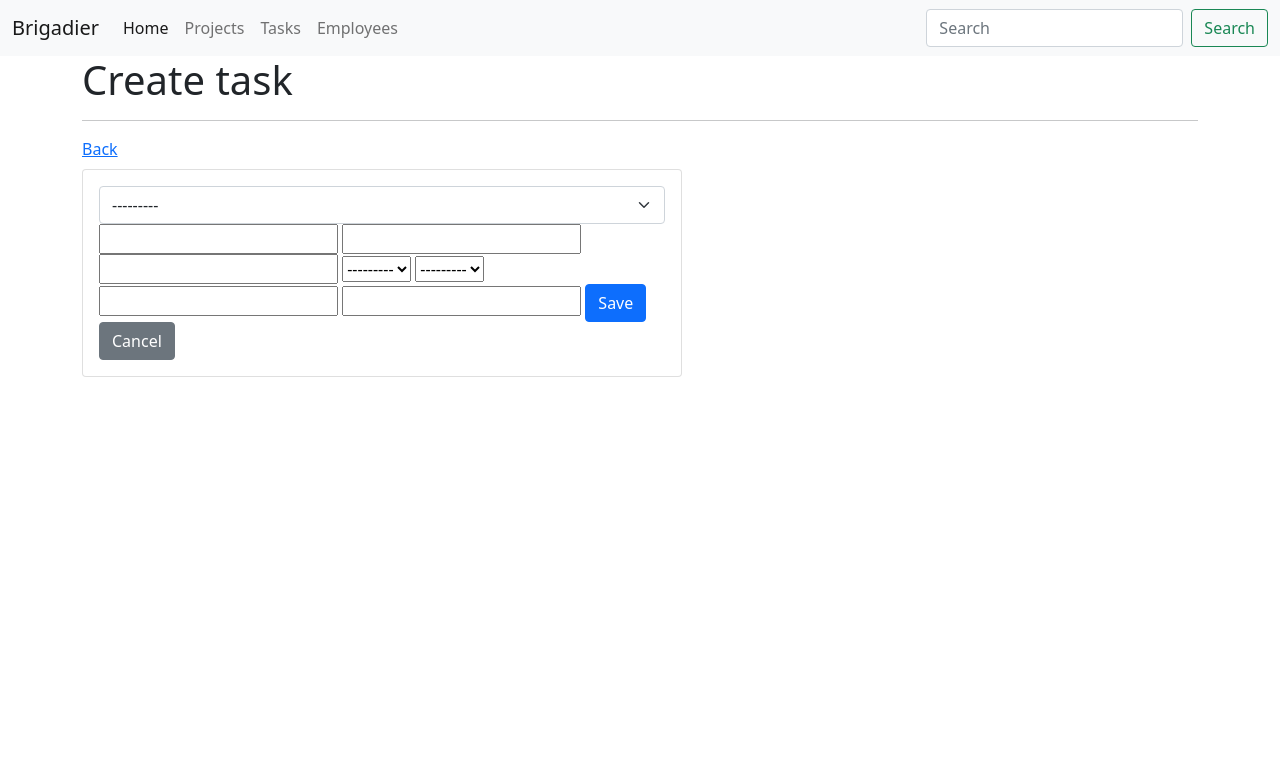
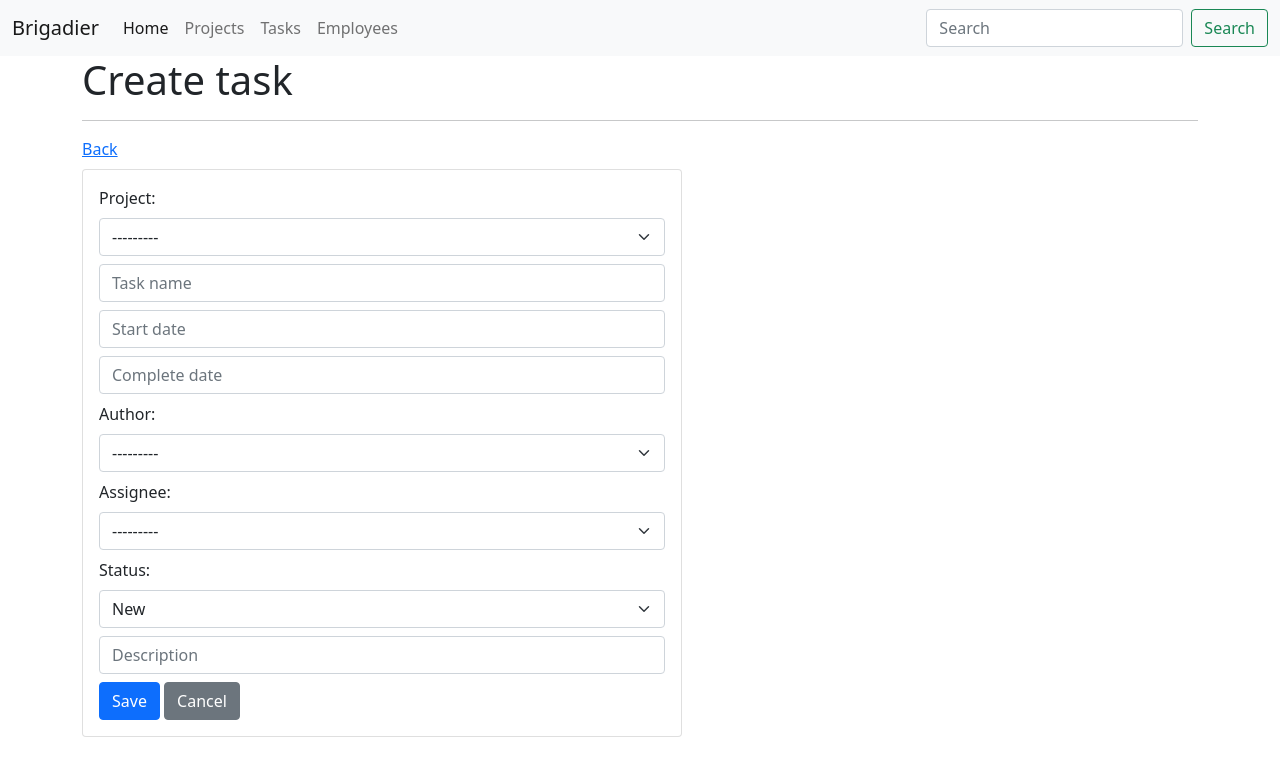
Before and after one commit to avoevodin/brigadier, a Django app: page /projects/tasks/add/ in a window 1280 px wide. Shown: the top 776 px of the page. Run offline with Django 3.2, Linux system fonts and the light colour scheme; data that the repository does not hold is empty; some libraries are stand-ins or nearby versions.

Commit message:
* update form for tasks * added crud views for tasks * added migrations * fixed typo with assignee * #2

```diff
--- a/brigadier/projects/admin.py
+++ b/brigadier/projects/admin.py
@@ -11,13 +11,13 @@ class TaskInLine(admin.StackedInline):
     model = Task
     extra = 3
     fields = [
-        'id', 'task_name', 'author', 'executor', 'start_date', 'complete_date', 'status'
+        'id', 'task_name', 'author', 'assignee', 'start_date', 'complete_date', 'status'
     ]
     readonly_fields = [
         'id'
     ]
     list_display = [
-        'id', 'task_name', 'author', 'executor', 'start_date', 'complete_date', 'status'
+        'id', 'task_name', 'author', 'assignee', 'start_date', 'complete_date', 'status'
     ]
     list_display_links = [
         'id', 'task_name'
--- a/brigadier/projects/forms.py
+++ b/brigadier/projects/forms.py
@@ -41,11 +41,35 @@ class TaskModelForm(forms.ModelForm):
         model = Task
         fields = [
             'project', 'task_name', 'start_date', 'complete_date',
-            'author', 'executor', 'status', 'description'
+            'author', 'assignee', 'status', 'description'
         ]
         widgets = {
             'project': forms.Select(attrs={
-                'class': 'form-select',
-                'aria-label': 'Select a project',
-            })
+                'class': 'form-select mb-2',
+            }),
+            'task_name': forms.TextInput(attrs={
+                'class': 'form-control mb-2',
+                'placeholder': _('Task name')
+            }),
+            'start_date': forms.DateTimeInput(attrs={
+                'class': 'form-control mb-2',
+                'placeholder': _('Start date'),
+            }),
+            'complete_date': forms.DateTimeInput(attrs={
+                'class': 'form-control mb-2',
+                'placeholder': _('Complete date'),
+            }),
+            'author': forms.Select(attrs={
+                'class': 'form-select mb-2',
+            }),
+            'assignee': forms.Select(attrs={
+                'class': 'form-select mb-2',
+            }),
+            'status': forms.Select(attrs={
+                'class': 'form-select mb-2',
+            }),
+            'description': forms.TextInput(attrs={
+                'class': 'form-control mb-2',
+                'placeholder': _('Description')
+            }),
         }
--- a/brigadier/projects/models.py
+++ b/brigadier/projects/models.py
@@ -2,6 +2,25 @@ from django.db import models
 from django.utils.translation import gettext_lazy as _
 
 from employees.models import Employee
+
+NEW = 'new'
+COMPLETED = 'completed'
+PROCESSED = 'processed'
+STATUSES = [
+    (NEW, _('New')),
+    (COMPLETED, _('Completed')),
+    (PROCESSED, _('Processed')),
+]
+
+
+def get_full_name_of_employee(employee):
+    """todo()
+
+    """
+    if employee is None:
+        return ''
+    else:
+        return employee.full_name()
 
 
 class Project(models.Model):
@@ -32,8 +51,7 @@ class Task(models.Model):
     project = models.ForeignKey(
         Project,
         verbose_name=_('Project'),
-        null=True,
-        on_delete=models.SET_NULL
+        on_delete=models.CASCADE,
     )
     task_name = models.CharField(verbose_name=_('Task name'), max_length=80)
     description = models.CharField(verbose_name=_('Description'), max_length=400)
@@ -46,14 +64,19 @@ class Task(models.Model):
         null=True,
         on_delete=models.SET_NULL
     )
-    executor = models.ForeignKey(
+    assignee = models.ForeignKey(
         Employee,
-        verbose_name=_('Executor'),
-        related_name='employee_executor',
+        verbose_name=_('Assignee'),
+        related_name='employee_assignee',
         null=True,
         on_delete=models.SET_NULL
     )
-    status = models.CharField(verbose_name=_('status'), max_length=20)
+    status = models.CharField(
+        verbose_name=_('status'),
+        max_length=20,
+        choices=STATUSES,
+        default=NEW
+    )
 
     def __str__(self):
         """todo()
@@ -65,13 +88,13 @@ class Task(models.Model):
         """todo()
 
         """
-        return self.author.full_name()
+        return get_full_name_of_employee(self.author)
 
-    def executor_full_name(self):
+    def assignee_full_name(self):
         """todo()
 
         """
-        return self.executor.full_name()
+        return get_full_name_of_employee(self.assignee)
 
     class Meta:
         verbose_name = _('Task')
--- a/brigadier/projects/templates/task_detail.html
+++ b/brigadier/projects/templates/task_detail.html
@@ -28,10 +28,10 @@
             </div>
             <div class="row">
                 <div class="col">
-                    <b>{% trans "Executor" %}</b>
+                    <b>{% trans "Assignee" %}</b>
                 </div>
                 <div class="col">
-                    {{ task.executor_full_name }}
+                    {{ task.assignee_full_name }}
                 </div>
             </div>
             <div class="row">
--- a/brigadier/projects/templates/task_form.html
+++ b/brigadier/projects/templates/task_form.html
@@ -4,8 +4,8 @@
 
 {% block container %}
     <h1>
-        {% if project %}
-            {{ project.project_name }}
+        {% if task %}
+            {{ task.task_name }}
         {% else %}
             {% translate 'Create task' %}
         {% endif %}
@@ -36,6 +36,9 @@
                             </div>
                         {% endfor %}
                     {% endif %}
+                    {% if field.widget_type == 'select' %}
+                        <label class="form-label">{{ field.label_tag }}</label>
+                     {% endif %}
                     {{ field }}
                 {% endfor %}
                 <button class="btn btn-primary" type="submit">
--- a/brigadier/projects/urls.py
+++ b/brigadier/projects/urls.py
@@ -4,7 +4,8 @@ from .views import (
     ProjectListView, TaskListView,
     ProjectDetailView, TaskDetailView,
     ProjectCreateView, ProjectEditView,
-    ProjectDeleteView, TaskCreateView
+    ProjectDeleteView, TaskCreateView,
+    TaskEditView, TaskDeleteView,
 )
 
 app_name = 'projects'
@@ -16,5 +17,7 @@ urlpatterns = [
     path('add/', ProjectCreateView.as_view(), name='create'),
     path('<int:pk>/edit/', ProjectEditView.as_view(), name='edit'),
     path('<int:pk>/delete/', ProjectDeleteView.as_view(), name='delete'),
-    path('tasks/add/', TaskCreateView.as_view(), name='task_create')
+    path('tasks/add/', TaskCreateView.as_view(), name='task_create'),
+    path('tasks/<int:pk>/edit', TaskEditView.as_view(), name='task_edit'),
+    path('tasks/<int:pk>/delete', TaskDeleteView.as_view(), name='task_delete'),
 ]
--- a/brigadier/projects/views.py
+++ b/brigadier/projects/views.py
@@ -75,3 +75,21 @@ class TaskCreateView(generic.CreateView):
     template_name = 'task_form.html'
     form_class = TaskModelForm
     success_url = reverse_lazy('projects:task_list')
+
+
+class TaskEditView(generic.UpdateView):
+    """todo()
+
+    """
+    model = Task
+    template_name = 'task_form.html'
+    form_class = TaskModelForm
+    success_url = reverse_lazy('projects:task_list')
+
+
+class TaskDeleteView(generic.DeleteView):
+    """todo()
+
+    """
+    model = Task
+    template_name = 'task_confirm_delete.html'
```
Also changed, not shown: brigadier/projects/templates/task_confirm_delete.html (added, +22 -0 lines), brigadier/projects/templates/task_list.html (+4 -4 lines), brigadier/employees/migrations/0004_auto_20210324_1917.py (added), brigadier/projects/migrations/0002_auto_20210324_1917.py (added), brigadier/projects/migrations/0003_auto_20210324_1931.py (added), brigadier/projects/migrations/0004_auto_20210324_1957.py (added).
